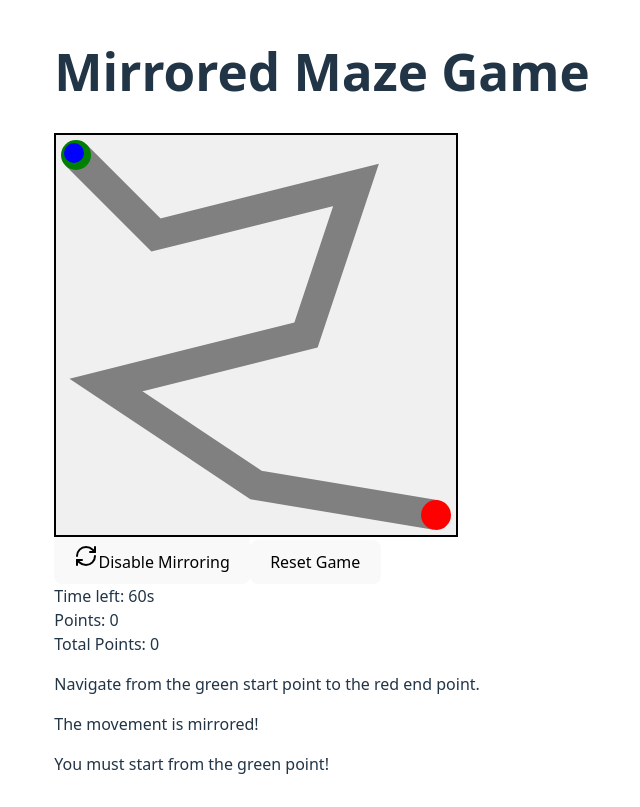
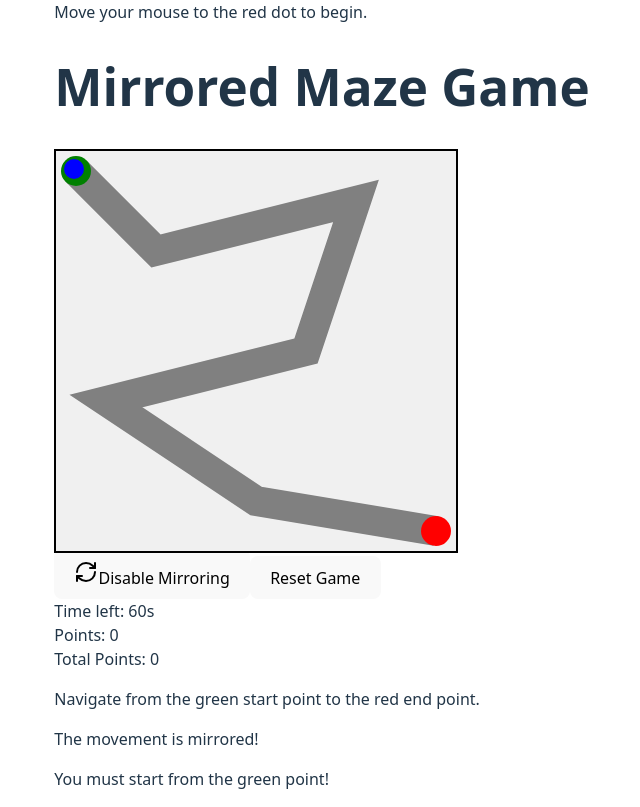
Before and after one commit to lirabenjamin/maze-game-react, a React (Vite) app: page / in a window 1280 px wide. Shown: the whole page, without its empty margins (318-958 px from the left). Built offline with nearby package versions, Linux system fonts and the light colour scheme.

Commit message:
add instruction

```diff
--- a/src/mirrored-maze-game.tsx
+++ b/src/mirrored-maze-game.tsx
@@ -237,6 +237,11 @@ const MirroredMazeGame = () => {
 
   return (
     <div className="flex flex-col items-center justify-center p-4">
+      {!isGameStarted && (
+        <div className="mb-4 text-lg text-blue-700 font-semibold">
+          Move your mouse to the red dot to begin.
+        </div>
+      )}
       <h1 className="text-2xl font-bold mb-4">Mirrored Maze Game</h1>
 
       <div
```
